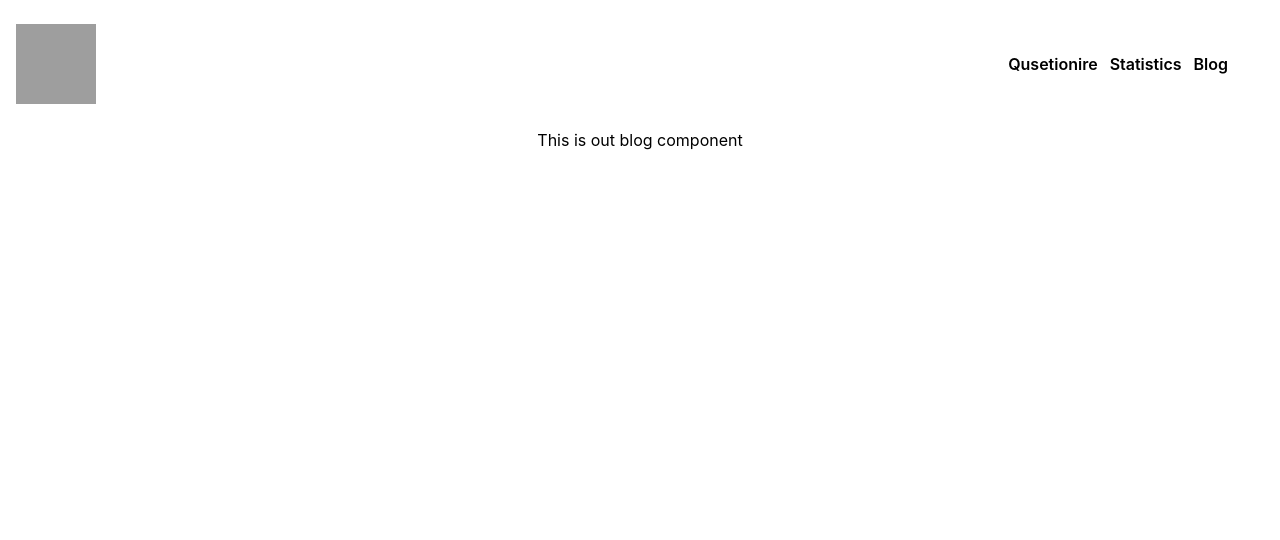
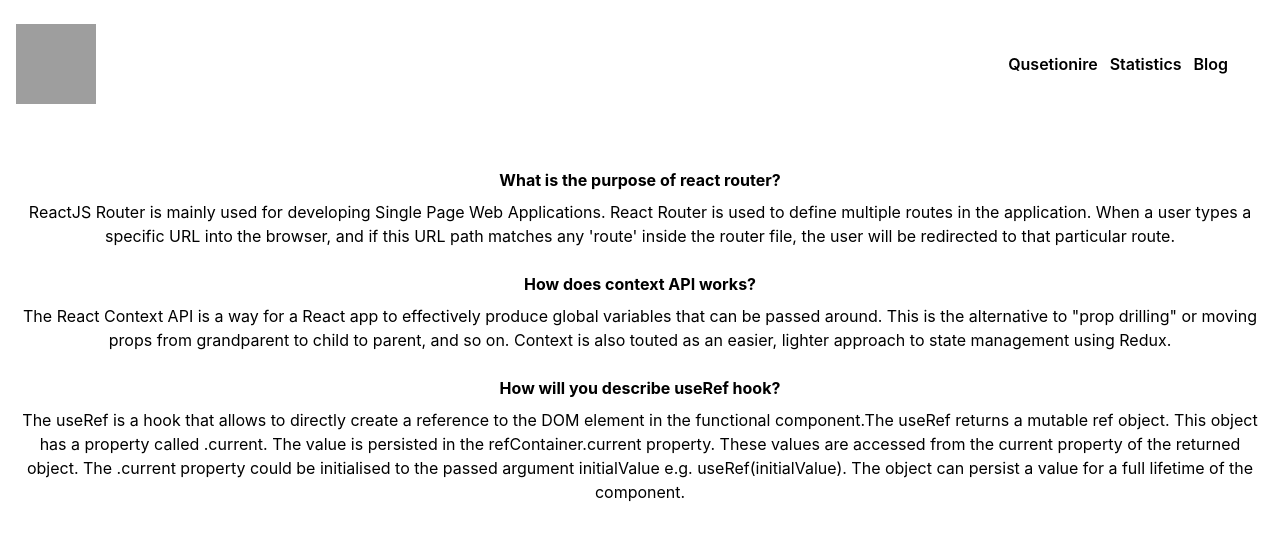
Before and after one commit to Shahinul-Islam/solve-the-questionire-react-spa-project, a React (Create React App) app: page /blog in a window 1280 px wide. Shown: the top 540 px of the page. Built offline with nearby package versions, Linux system fonts and the light colour scheme; grey boxes are pictures that could not be loaded.

Commit message:
blog section added

```diff
--- a/src/App.js
+++ b/src/App.js
@@ -10,6 +10,7 @@ import Blog from "./components/Blog/Blog";
 import Qusetionire from "./components/Qusetionire/Qusetionire";
 import SingleCategoryQuestion from "./components/SingleCategoryQuestion/SingleCategoryQuestion";
 import SingleQuestion from "./components/SingleQuestion/SingleQuestion";
+import NotFound from "./components/NotFound/NotFound";
 
 function App() {
   const router = createBrowserRouter([
@@ -51,6 +52,10 @@ function App() {
         },
       ],
     },
+    {
+      path: "*",
+      element: <NotFound></NotFound>,
+    },
   ]);
   return (
     <div className="App">
--- a/src/components/Blog/Blog.js
+++ b/src/components/Blog/Blog.js
@@ -1,11 +1,43 @@
-import React from 'react';
+import React from "react";
 
 const Blog = () => {
-    return (
-        <div>
-            <h3>This is out blog component</h3>
-        </div>
-    );
+  return (
+    <div className="p-4">
+      <div className="my-4">
+        <h2 className="py-2 font-bold">What is the purpose of react router?</h2>
+        <p>
+          ReactJS Router is mainly used for developing Single Page Web
+          Applications. React Router is used to define multiple routes in the
+          application. When a user types a specific URL into the browser, and if
+          this URL path matches any 'route' inside the router file, the user
+          will be redirected to that particular route.
+        </p>
+      </div>
+      <div>
+        <h2 className="py-2 font-bold">How does context API works?</h2>
+        <p>
+          The React Context API is a way for a React app to effectively produce
+          global variables that can be passed around. This is the alternative to
+          "prop drilling" or moving props from grandparent to child to parent,
+          and so on. Context is also touted as an easier, lighter approach to
+          state management using Redux.
+        </p>
+      </div>
+      <div className="mt-4">
+        <h2 className="py-2 font-bold">How will you describe useRef hook?</h2>
+        <p>
+          The useRef is a hook that allows to directly create a reference to the
+          DOM element in the functional component.The useRef returns a mutable
+          ref object. This object has a property called .current. The value is
+          persisted in the refContainer.current property. These values are
+          accessed from the current property of the returned object. The
+          .current property could be initialised to the passed argument
+          initialValue e.g. useRef(initialValue). The object can persist a value
+          for a full lifetime of the component.
+        </p>
+      </div>
+    </div>
+  );
 };
 
 export default Blog;
--- a/src/components/NotFound/NotFound.js
+++ b/src/components/NotFound/NotFound.js
@@ -1,11 +1,12 @@
-import React from 'react';
+import React from "react";
 
 const NotFound = () => {
-    return (
-        <div>
-            <h3>This 404 not found component</h3>
-        </div>
-    );
+  return (
+    <div className="bg-purple-600 text-center font-medium text-white w-full h-3/4 py-72">
+      <h3> 404 not found</h3>
+      <h3>The page you are looking for does not exist</h3>
+    </div>
+  );
 };
 
 export default NotFound;
```
